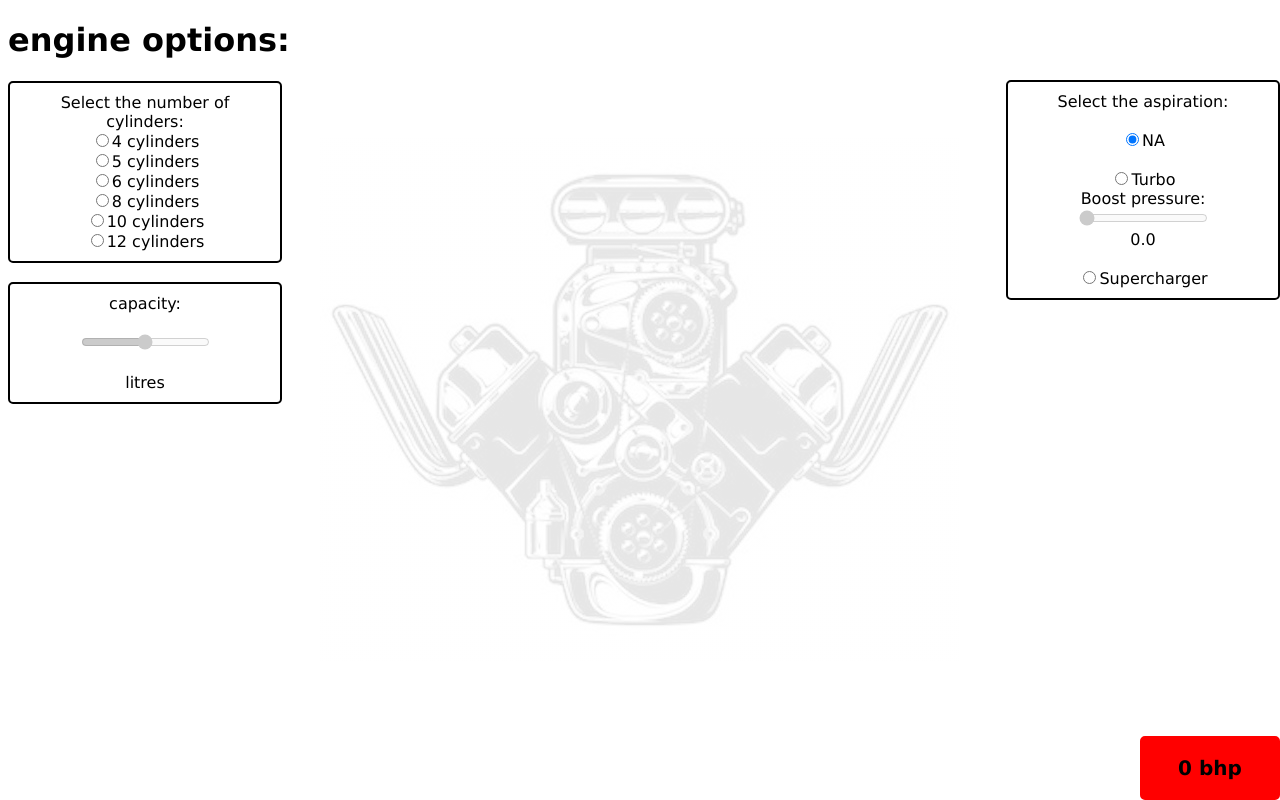
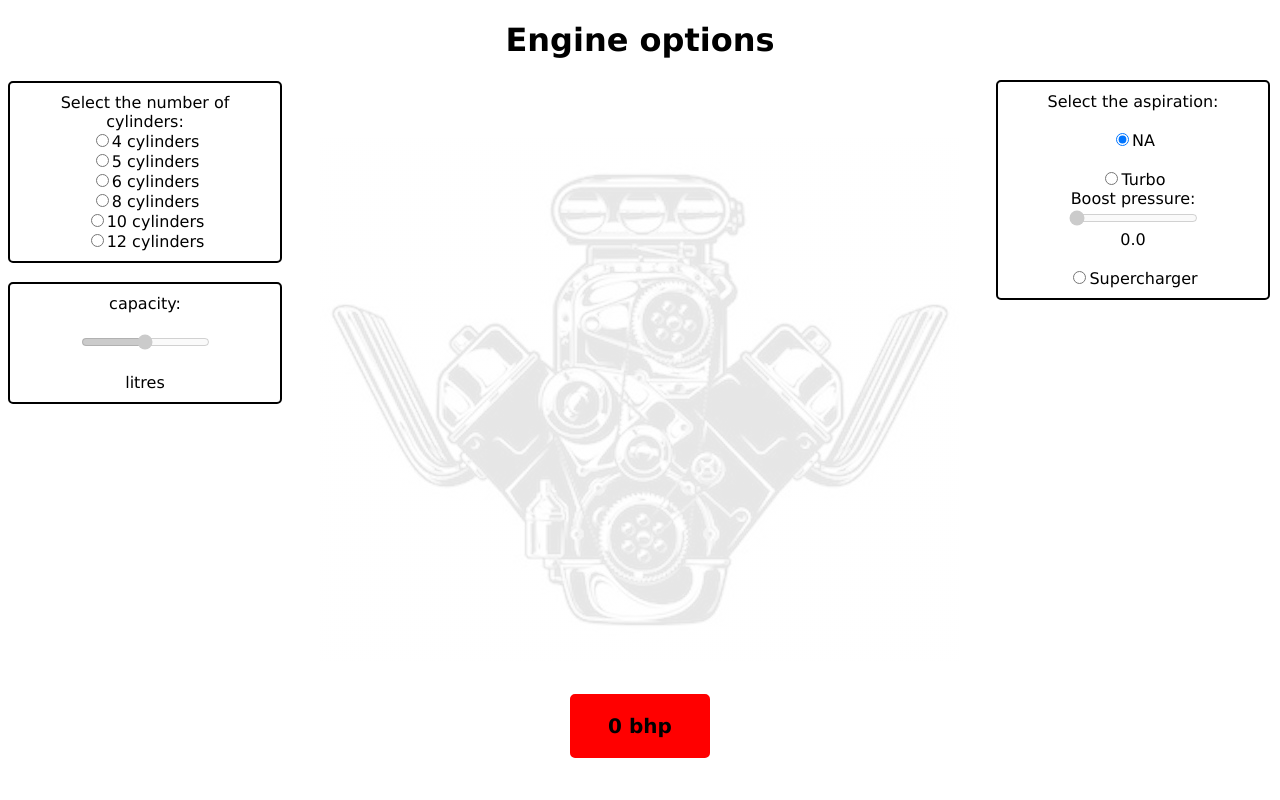
Before and after one commit to FrankieBoye/engine_power, a React (Create React App) app: page / in a window 1280 px wide. Built offline with nearby package versions, Linux system fonts and the light colour scheme.

Commit message:
minor css and layout changes

```diff
--- a/src/App.js
+++ b/src/App.js
@@ -49,7 +49,7 @@ class App extends Component {
   render() {
     return (
       <div className="App">
-        <h1>engine options:</h1>
+        <h1>Engine options</h1>
         <Cylinders
         cylinderOption={this.state.cylinderOption}
         onCylinderChange={this.handleCylinderChange}
--- a/src/index.css
+++ b/src/index.css
@@ -1,3 +1,7 @@
+h1{
+  text-align: center;
+}
+
 body {
   font-family: Verdana;
   background-image: linear-gradient(rgba(255,255,255,.9), rgba(255,255,255,.9)),url('./images/V8 big block.jpeg');
@@ -38,7 +42,7 @@ code {
     text-align: center;
     border-style: solid;
     border-width: 2px;
-    right:0;
+    right:10px;
     top: 80px;
     border-radius: 5px;
     padding: 10px;
@@ -51,8 +55,9 @@ code {
     border-style: solid;
     border-width: 10px;
     border-color: red;
-    right:0;
-    bottom: 0px;
+    left:50%;
+    transform: translate(-50%, -50%);
+    bottom: 10px;
     border-radius: 5px;
     padding: 10px;
     width: 100px;
```
